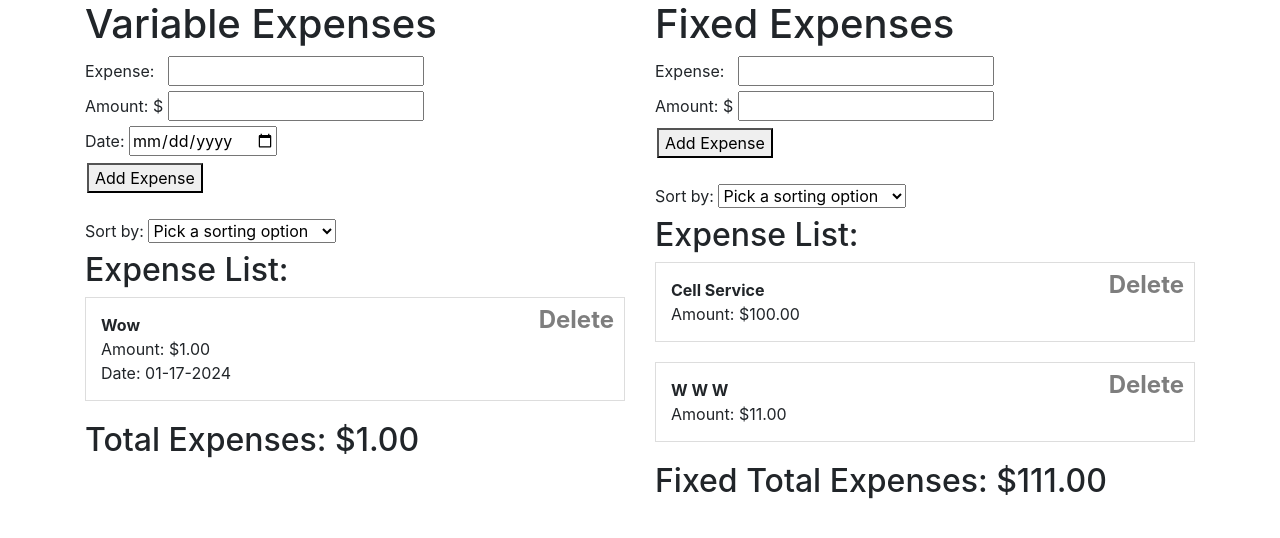
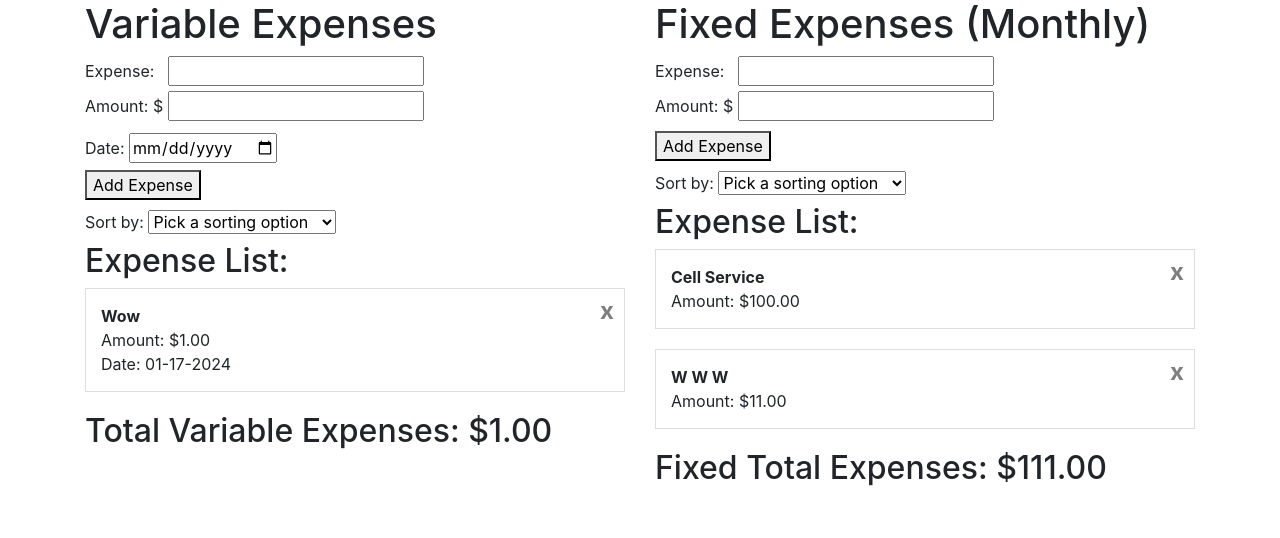
Before and after one commit to Kaden-16/ExpenseTracker, a Flask app: page /expenses in a window 1280 px wide. Shown: the part 56-594 px from the top of the page. Run offline with Flask 3, Linux system fonts and the light colour scheme; a user stored in the database is signed in; data comes from the database, SQL or seed files in the repository; some libraries are stand-ins or nearby versions.

Commit message:
Updated Expenses.html

```diff
--- a/website/templates/expenses.html
+++ b/website/templates/expenses.html
@@ -14,17 +14,16 @@
         <label for="amount">Amount: $</label>
         <input type="number" id="amount" name="amount" min="0" step="0.01" required>
         <br />
-        <label for="date">Date:</label>
+        <label for="date" style = "margin-top: 10px;">Date:</label>
         <input type="date" id="date" name="date" required>
         <br />
-        <button type="submit" style = "margin: 2px;">Add Expense</button>
-        <br />
+        <button type="submit" style = "margin-top: 2px;">Add Expense</button>
         <br />
       </form>
 
       <!-- Sorting options -->
       <div>
-        <label for="sortSelect">Sort by:</label>
+        <label for="sortSelect" style="margin-top: 10px;">Sort by:</label>
         <select id="sortSelect" onchange="location = this.value;">
           <option value="{{ url_for('views.expenses', sort_by='default') }}">Pick a sorting option</option>
           <option value="{{ url_for('views.expenses', sort_by='amount_asc') }}">Amount (Ascending)</option>
@@ -42,7 +41,7 @@
             <strong>{{ expense.description }}</strong><br>
             Amount: <span id="expenseAmount{{ expense.id }}">{{ expense.amount }}</span><br>
             Date: {{ expense.date.strftime('%m-%d-%Y') }}<br>
-            <button type="button" class="close" style="position: absolute; top: 10px; right: 10px;" onClick="deleteExpense('{{ expense.id }}', 'regular')">Delete</button>
+            <button type="button" class="close" style="position: absolute; top: 10px; right: 10px;" onClick="deleteExpense('{{ expense.id }}', 'regular')">x</button>
           </li>
           <script>
             var expenseAmount = document.getElementById("expenseAmount{{ expense.id }}");
@@ -52,7 +51,7 @@
       </ul>
 
       <!-- Display the total expense -->
-      <h2>Total Expenses: <span id="totalExpense">{{ total_expense }}<span/></h2>
+      <h2>Total Variable Expenses: <span id="totalExpense">{{ total_expense }}<span/></h2>
       <script>
         var totalExpense = document.getElementById("totalExpense");
         totalExpense.textContent = new Intl.NumberFormat('en-US', { style: 'currency', currency: 'USD' }).format(parseFloat(totalExpense.textContent));
@@ -63,7 +62,7 @@
   <br />
 
   <div class = "flex-child" style="width: 50%; margin-left: 30px;">
-      <h1>Fixed Expenses</h1>
+      <h1>Fixed Expenses (Monthly)</h1>
 
       <!-- Form for adding expenses -->
       <form method="POST" action="{{ url_for('views.expenses') }}">
@@ -73,14 +72,13 @@
         <label for="fixed_amount">Amount: $</label>
         <input type="number" id="fixed_amount" name="fixed_amount" min="0" step="0.01" required>
         <br />
-        <button type="submit" style = "margin: 2px;">Add Expense</button>
-        <br />
+        <button type="submit" style = "margin-top: 5px;">Add Expense</button>
         <br />
       </form>
 
       <!-- Sorting options -->
       <div>
-        <label for="fixed_sortSelect">Sort by:</label>
+        <label for="fixed_sortSelect" style="margin-top: 10px;">Sort by:</label>
         <select id="fixed_sortSelect" onchange="location = this.value;">
           <option value="{{ url_for('views.expenses', sort_by='fixed_default') }}">Pick a sorting option</option>
           <option value="{{ url_for('views.expenses', sort_by='fixed_amount_asc') }}">Amount (Ascending)</option>
@@ -95,7 +93,7 @@
           <li style="margin-bottom: 20px; border: 1px solid #ddd; padding: 15px; position: relative;">
             <strong>{{ fixed_expense.description }}</strong><br>
             Amount: <span id="fixedExpenseAmount{{ fixed_expense.id }}">{{ fixed_expense.amount }}</span><br>
-            <button type="button" class="close" style="position: absolute; top: 10px; right: 10px;" onClick="deleteExpense('{{ fixed_expense.id }}', 'fixed')">Delete</button>
+            <button type="button" class="close" style="position: absolute; top: 10px; right: 10px;" onClick="deleteExpense('{{ fixed_expense.id }}', 'fixed')">x</button>
           </li>
           <script>
             var fixedExpenseAmount = document.getElementById("fixedExpenseAmount{{ fixed_expense.id }}");
```
